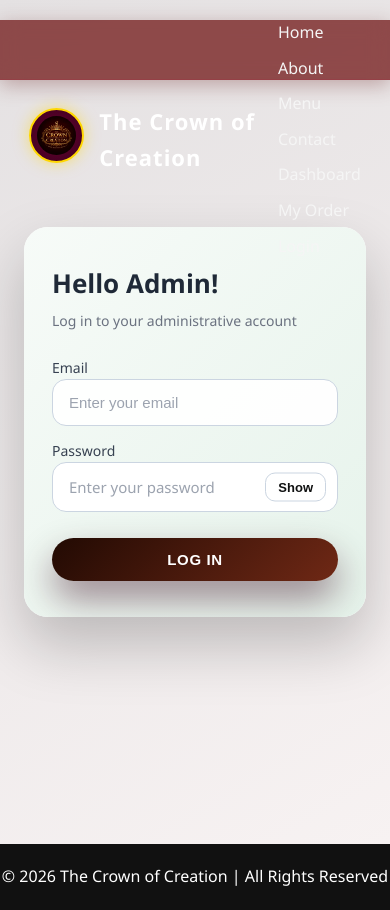
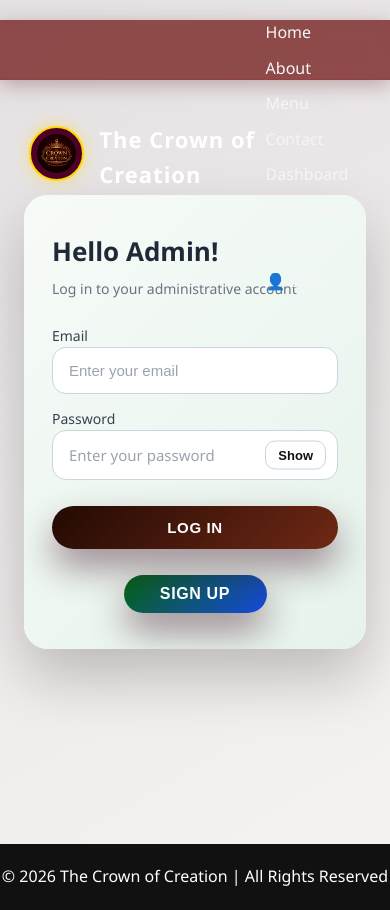
Before and after one commit to sristiray7/smartcanteen, a Flask app: page /login in a window 390 px wide. Run offline with Flask 3, Linux system fonts and the light colour scheme; some libraries are stand-ins or nearby versions.

Commit message:
more changes

```diff
--- a/app.py
+++ b/app.py
@@ -58,8 +58,21 @@ def contact():
 @app.route("/login")
 def login():
     return render_template("login.html")
-
-
+@app.route("/mycart")
+def mycart():
+    return render_template("my_cart.html")
+@app.route("/wishlist")
+def wishlist():
+    return render_template("wishlist.html")
+@app.route("/rewards")
+def rewards():
+    return render_template("rewards.html")
+@app.route("/customer_care")
+def customer_care():
+    return render_template("customer_care.html")
+@app.route("/notification")
+def notification():
+    return render_template("notification.html")
 # Menu Page
 @app.route("/menu")
 def menu():
--- a/app/static/css/login.css
+++ b/app/static/css/login.css
@@ -215,7 +215,38 @@
   transform: translateY(0);
   box-shadow: 0 12px 26px rgba(11,110,63,0.4);
 }
+/* -------- SIGN UP BUTTON -------- */
+.signup-submit {
+  margin-top: 26px;
+  width: 50%;
+  padding: 10px;
+  border-radius: 60px;
+  border: none;
+  font-size: 16px;
+  font-weight: 700;
+  letter-spacing: 0.04em;
+  text-transform: uppercase;
+  background: linear-gradient(135deg, #056413, #1748dc);
+  color: white;
+  cursor: pointer;
+  box-shadow: 0 18px 36px rgba(54, 3, 27, 0.45);
+  transition: transform 0.25s ease, box-shadow 0.25s ease;
+}
 
+.signup-submit:hover {
+  transform: translateY(-2px);
+  box-shadow: 0 26px 48px rgba(20, 1, 8, 0.6);
+}
+
+.signup-submit:active {
+  transform: translateY(0);
+  box-shadow: 0 12px 26px rgba(11,110,63,0.4);
+}
+.signup-submit {
+  margin: 26px auto 0 auto;   /* centers horizontally */
+  display: block;             /* required for margin auto */
+  width: 50%;
+}
 /* ================================================= */
 /* ================= RESPONSIVE ==================== */
 /* ================================================= */
--- a/app/static/css/style.css
+++ b/app/static/css/style.css
@@ -91,7 +91,7 @@ header.scrolled .logo img {
 }
 
 /* MENU LINKS */
-nav ul {
+nav > ul {
     list-style: none;
     display: flex;
     gap: 35px;
@@ -320,7 +320,7 @@ footer {
 
 @media (max-width: 900px) {
 
-    nav ul {
+    nav>ul {
         flex-direction: column;
         gap: 10px;
     }
@@ -396,3 +396,73 @@ footer {
     background: #d4af37;
     color: black;
 }
+/* ========================= */
+/* NAVBAR LOGIN DROPDOWN */
+/* ========================= */
+
+.login-dropdown {
+    position: relative;
+}
+
+.dropdown-menu {
+    position: absolute;
+    top: 55px;
+    right: 0;
+    width: 300px;
+
+
+    background: #ffffff;
+    color: #333;
+
+    border-radius: 15px;
+    padding: 15px 0;
+
+    box-shadow: 0 20px 45px rgba(0,0,0,0.25);
+
+    opacity: 0;
+    visibility: hidden;
+    transform: translateY(10px);
+
+    transition: all 0.3s ease;
+    z-index: 1000;
+}
+
+.login-dropdown.active .dropdown-menu {
+    opacity: 1;
+    visibility: visible;
+    transform: translateY(0);
+}
+
+/* Header */
+.dropdown-header {
+    display: flex;
+    justify-content: space-between;
+    padding: 0 20px 10px;
+    font-weight: 600;
+}
+
+.dropdown-header a {
+    color: #2874f0;
+    text-decoration: none;
+}
+
+/* List */
+.dropdown-menu ul {
+    list-style: none;
+    padding: 0;
+    margin: 0;
+}
+
+.dropdown-menu ul li {
+    padding: 10px 20px;
+    transition: background 0.3s ease;
+}
+
+.dropdown-menu ul li a {
+    text-decoration: none;
+    color: #333;
+}
+
+.dropdown-menu ul li:hover {
+    background: #e07878;
+}
--- /dev/null
+++ b/app/static/js/navbar.js
@@ -0,0 +1,21 @@
+document.addEventListener("DOMContentLoaded", function () {
+
+    const loginDropdown = document.querySelector(".login-dropdown");
+    const loginToggle = document.getElementById("loginToggle");
+
+    if (!loginDropdown || !loginToggle) return;
+
+    // Toggle dropdown
+    loginToggle.addEventListener("click", function (e) {
+        e.preventDefault();
+        loginDropdown.classList.toggle("active");
+    });
+
+    // Close when clicking outside
+    document.addEventListener("click", function (e) {
+        if (!loginDropdown.contains(e.target)) {
+            loginDropdown.classList.remove("active");
+        }
+    });
+
+});
--- a/app/templates/base.html
+++ b/app/templates/base.html
@@ -29,8 +29,26 @@
                 <li><a href="{{ url_for('menu') }}">Menu</a></li>
                 <li><a href="{{ url_for('contact') }}">Contact</a></li>
                 <li><a href="{{ url_for('dashboard') }}">Dashboard</a></li>
+                <li><a href="{{url_for('notification')}}">Notifications</a></li>
                 <li><a href="{{ url_for('my_order_page') }}">My Order</a></li>
-                <li><a href="{{ url_for('login') }}">Login</a></li>
+               <li class="login-dropdown"><a href="#" id="loginToggle"><span class="nav-icon">👤</span> Login</a>
+
+    <div class="dropdown-menu">
+        <div class="dropdown-header">
+            <span>New customer?</span>
+            <a href="{{ url_for('login') }}">Sign Up</a>
+        </div>
+
+        <ul>
+            <li><a href="#">My Profile</a></li>
+            <li><a href="{{ url_for('mycart') }}">My Cart</a></li>
+            <li><a href="{{ url_for('wishlist') }}">Wishlist</a></li>
+            <li><a href="{{ url_for('rewards') }}">Rewards</a></li>
+
+            <li><a href="{{ url_for('customer_care') }}">24x7 Customer Care</a></li>
+        </ul>
+    </div>
+</li>
             </ul>
         </nav>
     </div>
@@ -49,6 +67,7 @@ window.addEventListener("scroll", function() {
 });
 </script>
 {% block extra_js %}{% endblock %}
+<script src="{{ url_for('static', filename='js/navbar.js') }}"></script>
 
 </body>
 </html>
--- a/app/templates/login.html
+++ b/app/templates/login.html
@@ -51,6 +51,9 @@
                     LOG IN
                 </button>
             </form>
+            <button type="submit" class="signup-submit">
+                    SIGN UP
+                </button>
         </div>
 
         <!-- RIGHT PANEL -->
```
Also changed, not shown: app/templates/customer_care.html (added), app/templates/my_cart.html (added), app/templates/notification.html (added), app/templates/rewards.html (added), app/templates/wishlist.html (added).
